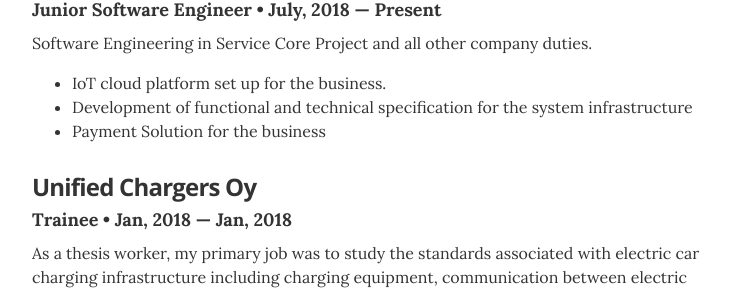
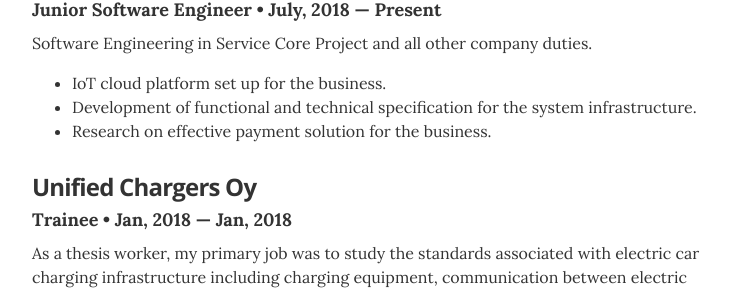
Before and after one commit to ranabhat/ranabhat.github.io, a Jekyll site: the page built from index.html, in a window 1280 px wide and 900 px high, scrolled down 686 px. Shown: the part 163-456 px from the top of the window, without its empty margins (268-1011 px from the left). Built offline with Jekyll 4.4.1, drawn with Linux system fonts in a browser that asks for light colours.

Commit message:
Update experience.yml

```diff
--- a/_data/experience.yml
+++ b/_data/experience.yml
@@ -3,7 +3,7 @@
 - company: Unified Chargers Oy
   position: Junior Software Engineer
   duration: July, 2018 &mdash; Present
-  summary: Software Engineering in Service Core Project and all other company duties.	<ul class="resume-item-list"><li>IoT cloud platform set up for the business.</li><li>Development of functional and technical specification for the system infrastructure</li><li>Payment Solution for the business</li></ul>
+  summary: Software Engineering in Service Core Project and all other company duties.	<ul class="resume-item-list"><li>IoT cloud platform set up for the business.</li><li>Development of functional and technical specification for the system infrastructure.</li><li>Research on effective payment solution for the business.</li></ul>
 
 # Trainee of Unified Chargers Oy
 - company: Unified Chargers Oy
```
